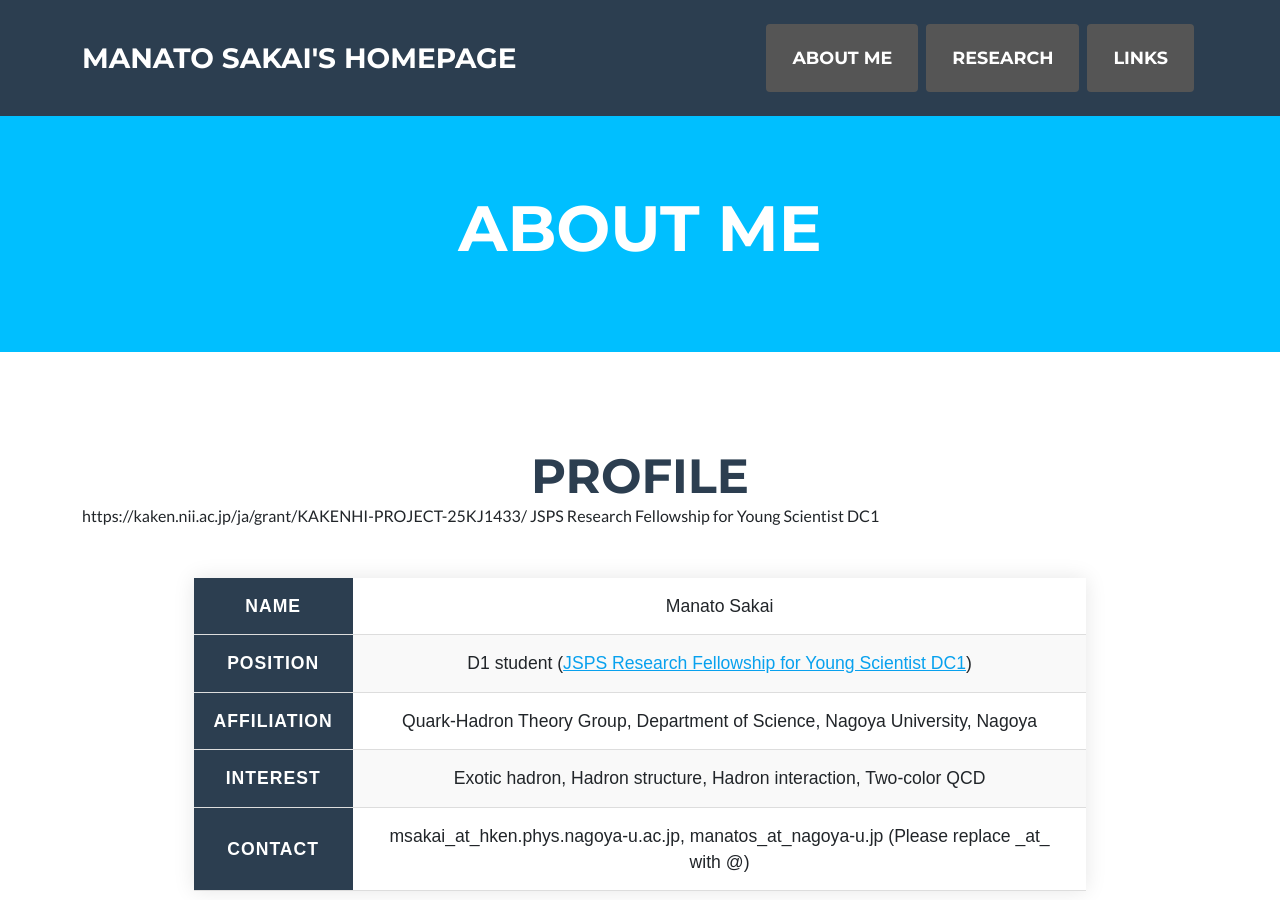
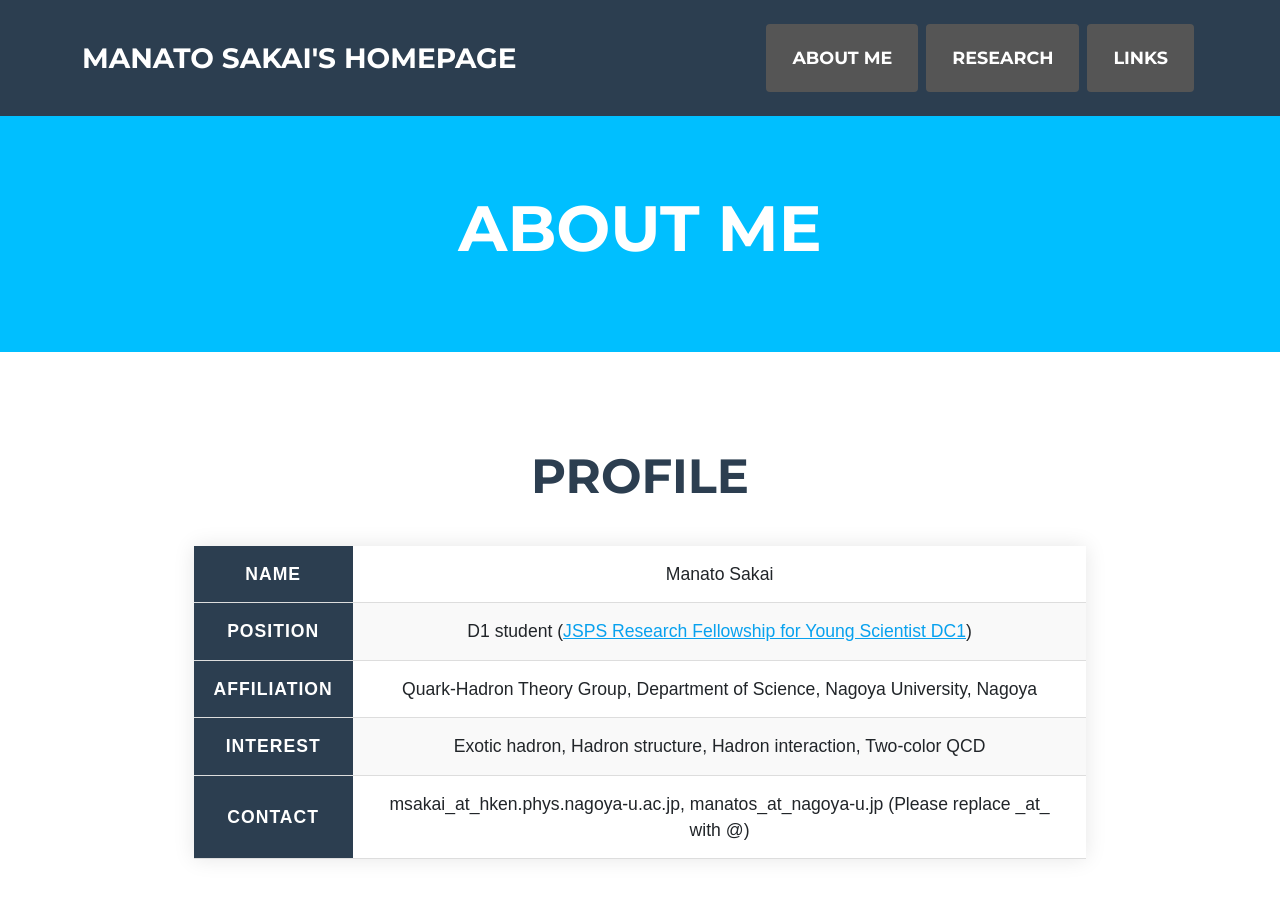
Before and after one commit to manato-sakai/homepage, a Jekyll site: the page Profile.html, which Jekyll copies as it is, in a window 1280 px wide and 900 px high. Built offline with Jekyll 4.4.1, drawn with Linux system fonts in a browser that asks for light colours; nearby versions of some CDN libraries.

```diff
--- a/Profile.html
+++ b/Profile.html
@@ -67,7 +67,7 @@
                     <table>
                         <tr>
                         <th>Name </th>
-                        <td>Manato Sakai</td>https://kaken.nii.ac.jp/ja/grant/KAKENHI-PROJECT-25KJ1433/ JSPS Research Fellowship for Young Scientist DC1
+                        <td>Manato Sakai</td>
                         <tr>
                         <th>Position </th>
                         <td>D1 student (<a href="https://kaken.nii.ac.jp/ja/grant/KAKENHI-PROJECT-25KJ1433/">JSPS Research Fellowship for Young Scientist DC1</a>)</td>
```
